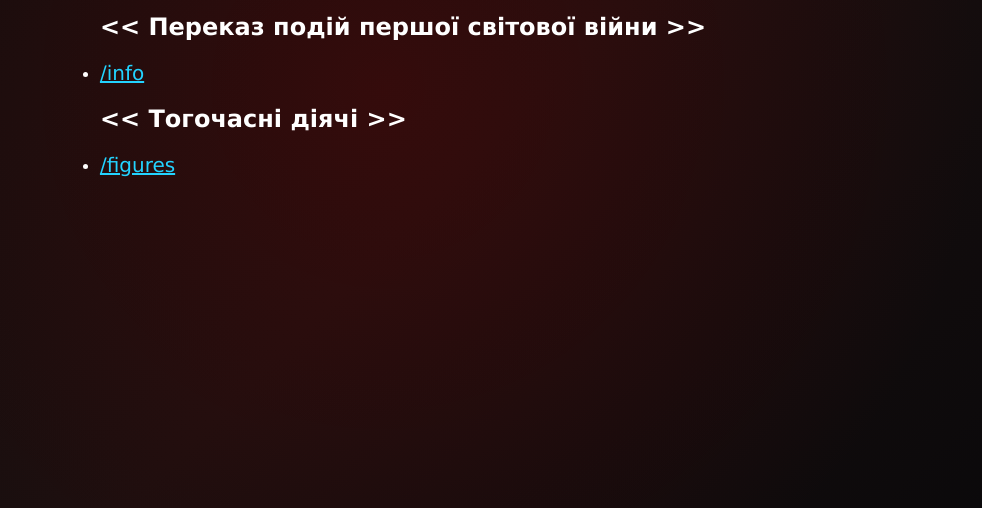
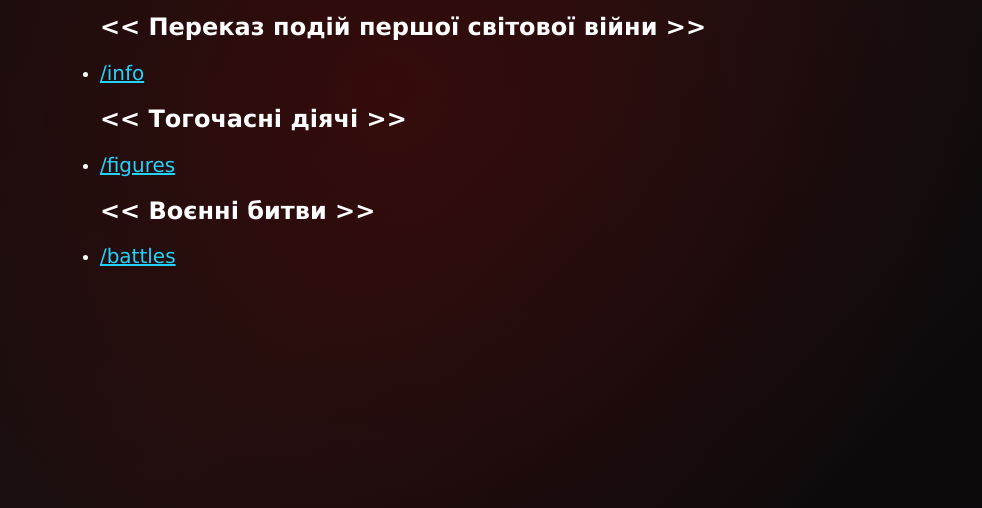
Before and after one commit to vasya666-tech/history_ukr, a Flask app: page /search in a window 1280 px wide. Shown: the part 152-660 px from the top of the page, without its empty margins (257-1239 px from the left). Run offline with Flask 3, Linux system fonts and the light colour scheme.

Commit message:
Update index.html

```diff
--- a/templates/index.html
+++ b/templates/index.html
@@ -29,6 +29,8 @@
             <li><a href="/info">/info</a></li>
             <h2><< Тогочасні діячі >></h2>
             <li><a href="/figures">/figures</a></li>
+            <h2><< Воєнні битви >></h2>
+            <li><a href="/battles">/battles</a></li>
         </ul>
     </div>
     {% elif page == 'first' %}
@@ -169,6 +171,9 @@
         if (Number.isInteger(Number(request))) {
             seeker.textContent = 'Вам потрібно до подій. /info'
             seeker.style.display = 'block'
+        } else if (request=='Битва') {
+            seeker.textContent = 'Вам потрібно до воєнних битв. /battles'
+            seeker.style.display = 'block'
         } else {
             seeker.textContent = 'Вам потрібно до діячів. /figures'
             seeker.style.display = 'block'
```
